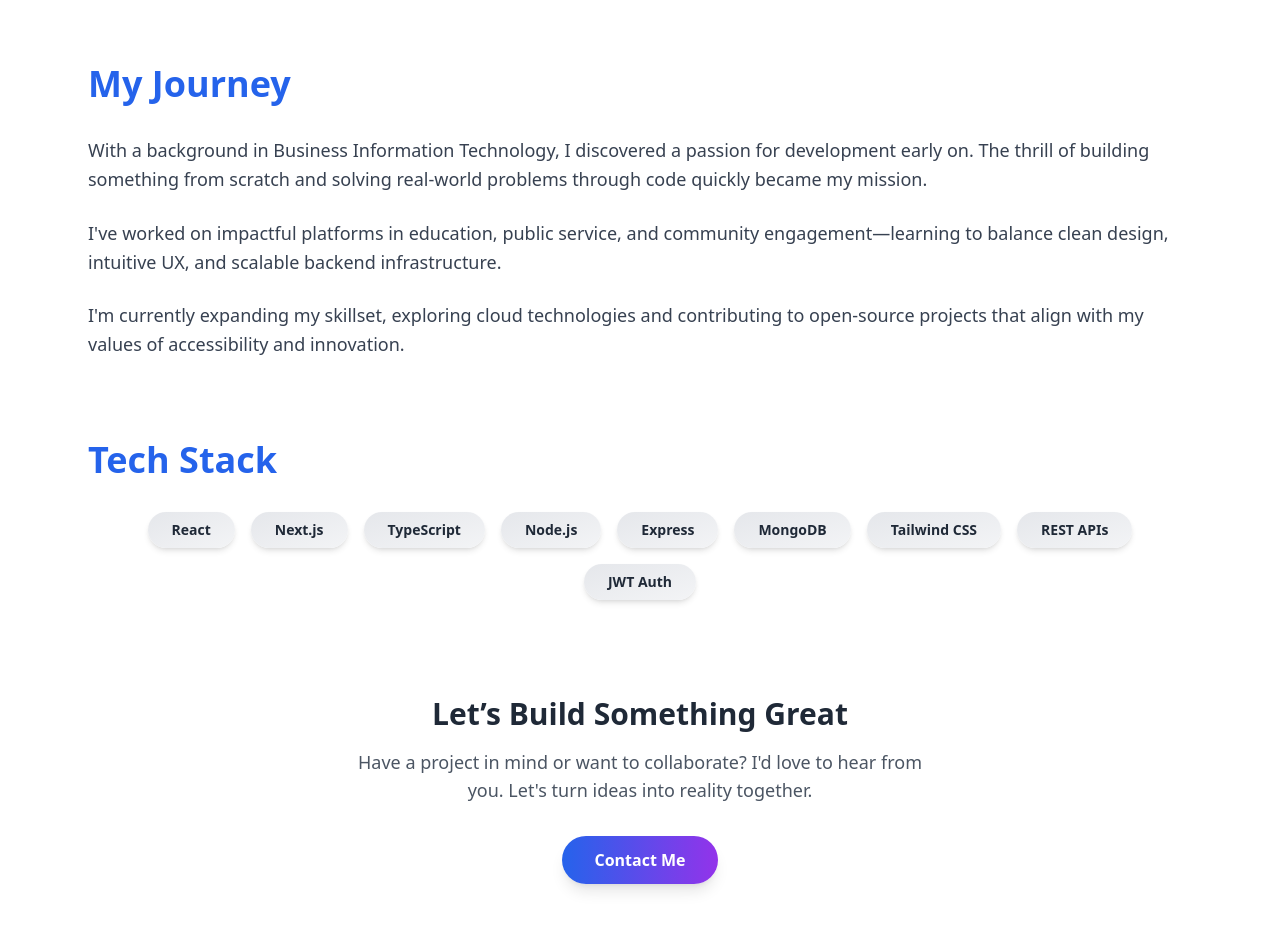
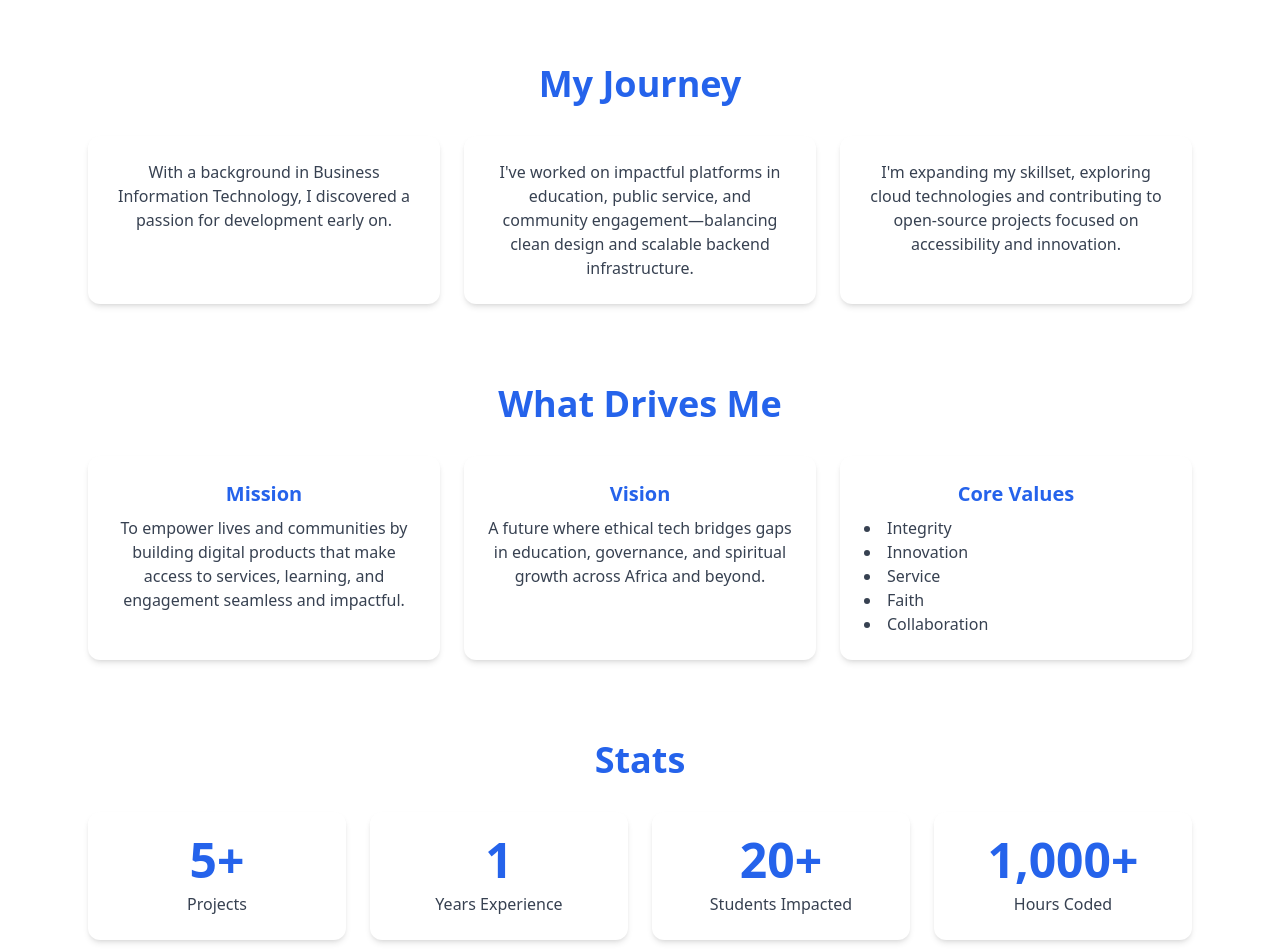
Before and after one commit to jeanboscob77/jeanbosco_dev, a Next.js app: page /about in a window 1280 px wide. Shown: the part 300-1252 px from the top of the page. Built offline with nearby package versions, Linux system fonts and the light colour scheme.

Commit message:
page improved

```diff
--- a/app/components/main/About.tsx
+++ b/app/components/main/About.tsx
@@ -2,6 +2,8 @@
 
 import Link from "next/link";
 import { motion } from "framer-motion";
+import CountUp from "react-countup";
+import { useInView } from "react-intersection-observer";
 
 const skills = [
   "React",
@@ -15,7 +17,11 @@ const skills = [
   "JWT Auth",
 ];
 
+const values = ["Integrity", "Innovation", "Service", "Faith", "Collaboration"];
+
 export default function AboutPage() {
+  const [ref, inView] = useInView({ triggerOnce: true });
+
   return (
     <main className="px-6 py-20 max-w-6xl mx-auto text-gray-900 dark:text-gray-100 font-sans">
       {/* Header */}
@@ -42,30 +48,126 @@ export default function AboutPage() {
         transition={{ duration: 0.6 }}
         viewport={{ once: true }}
       >
-        <h2 className="text-4xl font-bold mb-8 text-blue-600 dark:text-blue-400">
+        <h2 className="text-4xl font-bold mb-8 text-blue-600 dark:text-blue-400 text-center">
           My Journey
         </h2>
-        <div className="space-y-6 text-lg leading-relaxed text-gray-700 dark:text-gray-300">
-          <p>
-            With a background in Business Information Technology, I discovered a
-            passion for development early on. The thrill of building something
-            from scratch and solving real-world problems through code quickly
-            became my mission.
-          </p>
-          <p>
-            I've worked on impactful platforms in education, public service, and
-            community engagement—learning to balance clean design, intuitive UX,
-            and scalable backend infrastructure.
-          </p>
-          <p>
-            I'm currently expanding my skillset, exploring cloud technologies
-            and contributing to open-source projects that align with my values
-            of accessibility and innovation.
-          </p>
+        <div className="grid md:grid-cols-3 gap-6">
+          <div className="bg-white dark:bg-gray-800 rounded-xl shadow-md p-6 text-center">
+            <p className="text-gray-700 dark:text-gray-300">
+              With a background in Business Information Technology, I discovered
+              a passion for development early on.
+            </p>
+          </div>
+          <div className="bg-white dark:bg-gray-800 rounded-xl shadow-md p-6 text-center">
+            <p className="text-gray-700 dark:text-gray-300">
+              I've worked on impactful platforms in education, public service,
+              and community engagement—balancing clean design and scalable
+              backend infrastructure.
+            </p>
+          </div>
+          <div className="bg-white dark:bg-gray-800 rounded-xl shadow-md p-6 text-center">
+            <p className="text-gray-700 dark:text-gray-300">
+              I'm expanding my skillset, exploring cloud technologies and
+              contributing to open-source projects focused on accessibility and
+              innovation.
+            </p>
+          </div>
         </div>
       </motion.section>
 
-      {/* Skills */}
+      {/* Mission, Vision, Core Values */}
+      <motion.section
+        className="mb-20"
+        initial={{ opacity: 0, x: 50 }}
+        whileInView={{ opacity: 1, x: 0 }}
+        transition={{ duration: 0.6 }}
+        viewport={{ once: true }}
+      >
+        <h2 className="text-4xl font-bold mb-8 text-blue-600 dark:text-blue-400 text-center">
+          What Drives Me
+        </h2>
+        <div className="grid md:grid-cols-3 gap-6">
+          <div className="bg-white dark:bg-gray-800 rounded-xl shadow-md p-6 text-center">
+            <h3 className="text-xl font-bold text-blue-600 dark:text-blue-400 mb-2">
+              Mission
+            </h3>
+            <p className="text-gray-700 dark:text-gray-300">
+              To empower lives and communities by building digital products that
+              make access to services, learning, and engagement seamless and
+              impactful.
+            </p>
+          </div>
+          <div className="bg-white dark:bg-gray-800 rounded-xl shadow-md p-6 text-center">
+            <h3 className="text-xl font-bold text-blue-600 dark:text-blue-400 mb-2">
+              Vision
+            </h3>
+            <p className="text-gray-700 dark:text-gray-300">
+              A future where ethical tech bridges gaps in education, governance,
+              and spiritual growth across Africa and beyond.
+            </p>
+          </div>
+          <div className="bg-white dark:bg-gray-800 rounded-xl shadow-md p-6 text-center">
+            <h3 className="text-xl font-bold text-blue-600 dark:text-blue-400 mb-2">
+              Core Values
+            </h3>
+            <ul className="list-disc list-inside text-left text-gray-700 dark:text-gray-300">
+              {values.map((value) => (
+                <li key={value}>{value}</li>
+              ))}
+            </ul>
+          </div>
+        </div>
+      </motion.section>
+
+      {/* Counters */}
+      <motion.section
+        ref={ref}
+        className="mb-20"
+        initial={{ opacity: 0, y: 30 }}
+        whileInView={{ opacity: 1, y: 0 }}
+        transition={{ duration: 0.6 }}
+        viewport={{ once: true }}
+      >
+        <h2 className="text-4xl font-bold mb-8 text-blue-600 dark:text-blue-400 text-center">
+          Stats
+        </h2>
+        {inView && (
+          <div className="grid sm:grid-cols-2 md:grid-cols-4 gap-6 text-center">
+            <div className="bg-white dark:bg-gray-800 rounded-xl shadow-md p-6">
+              <h3 className="text-5xl font-extrabold text-blue-600 dark:text-blue-400">
+                <CountUp end={5} duration={3} />+
+              </h3>
+              <p className="text-gray-700 dark:text-gray-300 mt-2">Projects</p>
+            </div>
+            <div className="bg-white dark:bg-gray-800 rounded-xl shadow-md p-6">
+              <h3 className="text-5xl font-extrabold text-blue-600 dark:text-blue-400">
+                <CountUp end={1} duration={3} />
+              </h3>
+              <p className="text-gray-700 dark:text-gray-300 mt-2">
+                Years Experience
+              </p>
+            </div>
+            <div className="bg-white dark:bg-gray-800 rounded-xl shadow-md p-6">
+              <h3 className="text-5xl font-extrabold text-blue-600 dark:text-blue-400">
+                <CountUp end={20} duration={3} />+
+              </h3>
+              <p className="text-gray-700 dark:text-gray-300 mt-2">
+                Students Impacted
+              </p>
+            </div>
+            <div className="bg-white dark:bg-gray-800 rounded-xl shadow-md p-6">
+              <h3 className="text-5xl font-extrabold text-blue-600 dark:text-blue-400">
+                <CountUp end={1000} duration={3} />+
+              </h3>
+              <p className="text-gray-700 dark:text-gray-300 mt-2">
+                Hours Coded
+              </p>
+            </div>
+          </div>
+        )}
+      </motion.section>
+
+      {/* Tech Stack */}
       <motion.section
         className="mb-24"
         initial={{ opacity: 0, y: 50 }}
@@ -73,7 +175,7 @@ export default function AboutPage() {
         transition={{ duration: 0.6 }}
         viewport={{ once: true }}
       >
-        <h2 className="text-4xl font-bold mb-8 text-blue-600 dark:text-blue-400">
+        <h2 className="text-4xl font-bold mb-8 text-blue-600 dark:text-blue-400 text-center">
           Tech Stack
         </h2>
         <div className="flex flex-wrap justify-center gap-4">
@@ -102,7 +204,7 @@ export default function AboutPage() {
         </h3>
         <p className="text-lg text-gray-600 dark:text-gray-400 mb-8 max-w-xl mx-auto">
           Have a project in mind or want to collaborate? I'd love to hear from
-          you. Let's turn ideas into reality together.
+          you.
         </p>
         <Link
           href="/contact"
```
